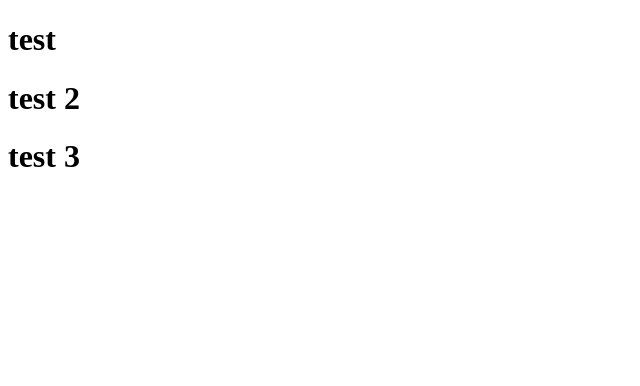
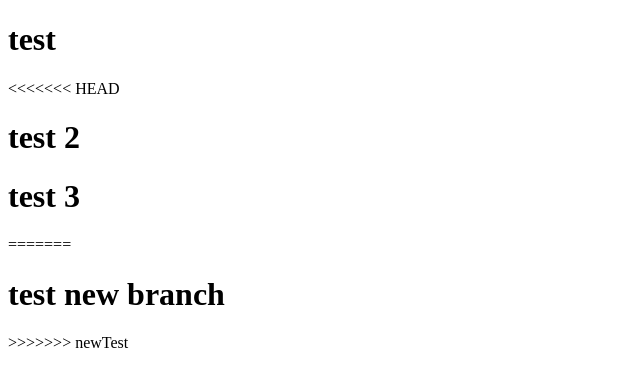
Before and after one commit to Espiritus8/test1, a plain HTML site: page index.html in a window 1280 px wide. Shown: the whole page, without its empty margins (0-640 px from the left). Drawn offline with Linux system fonts and the light colour scheme.

Commit message:
add new info

```diff
--- a/index.html
+++ b/index.html
@@ -7,6 +7,10 @@
 </head>
 <body>
 <h1> test </h1>
+<<<<<<< HEAD
 <h1> test 2 </h1>
 <h1> test 3 </h1>
+=======
+<h1> test new branch</h1>
+>>>>>>> newTest
 </body>
```
